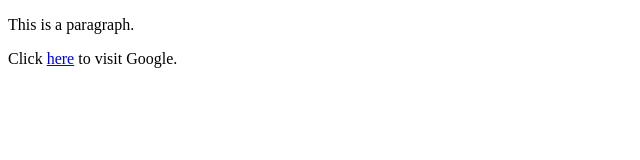
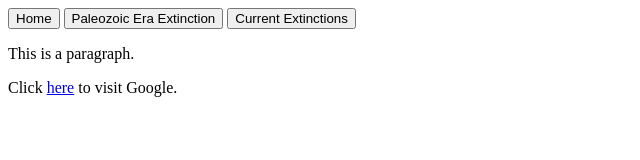
Before and after one commit to Andrea-N-M/extinction_website, a plain HTML site: page today_extinction.html in a window 1280 px wide. Shown: the whole page, without its empty margins (0-640 px from the left). Drawn offline with Linux system fonts and the light colour scheme.

Commit message:
added style to my buttons

```diff
--- /dev/null
+++ b/mystyle.css
@@ -0,0 +1,31 @@
+* {
+    background-color: rgb(236, 227, 217);
+ }
+ .Navigatebuttonshome {
+    text-align: center
+ }
+.btn-home {
+    background-color: rgb(119, 164, 128);
+    color: white;
+    padding: 10px 28px;;
+    border: lightgrey;
+    text-align: center
+}
+.btn-info {
+    background-color: rgb(119, 164, 128);
+    color: white;
+    padding: 10px 28px;;
+    border: lightgrey;
+    text-align: center
+}
+ /*from https://www.w3schools.com/csS/css3_buttons.asp  */
+    .btn-info:hover {
+        box-shadow: 0 12px 16px 0 rgba(0,0,0,0.24), 0 17px 50px 0 rgba(0,0,0,0.19);
+    }
+.btn-today {
+    background-color: rgb(119, 164, 128);
+    color: white;
+    padding: 10px 28px;;
+    border: lightgrey;
+    text-align: center
+}
--- a/style.css
+++ /dev/null
@@ -1,3 +0,0 @@
-Navigate buttons home {
-    background-color: lightseagreen;
-}
--- a/today_extinction.html
+++ b/today_extinction.html
@@ -1,8 +1,14 @@
 <!DOCTYPE html>
 <html lang="en">
 <head>
-    <title>Title</title>
+    <title>Current Extinctions</title>
 </head>
+<div class="Navigatebuttonstoday">
+    <!--Manipulated from bootstrap https://getbootstrap.com/docs/4.0/components/buttons/-->
+    <button type="button" class="btn-home" >Home</button>
+    <button type="button" class="btn-info">Paleozoic Era Extinction</button>
+    <button type="button" class="btn-today">Current Extinctions</button>
+</div>
 <body>
     <p>This is a paragraph. </p>
     <p>Click <a href="http://google.com">here</a> to visit Google.</p>
```
Also changed, not shown: index.html (+9 -7 lines), paleozoic_extinction.html (+6 -0 lines).
